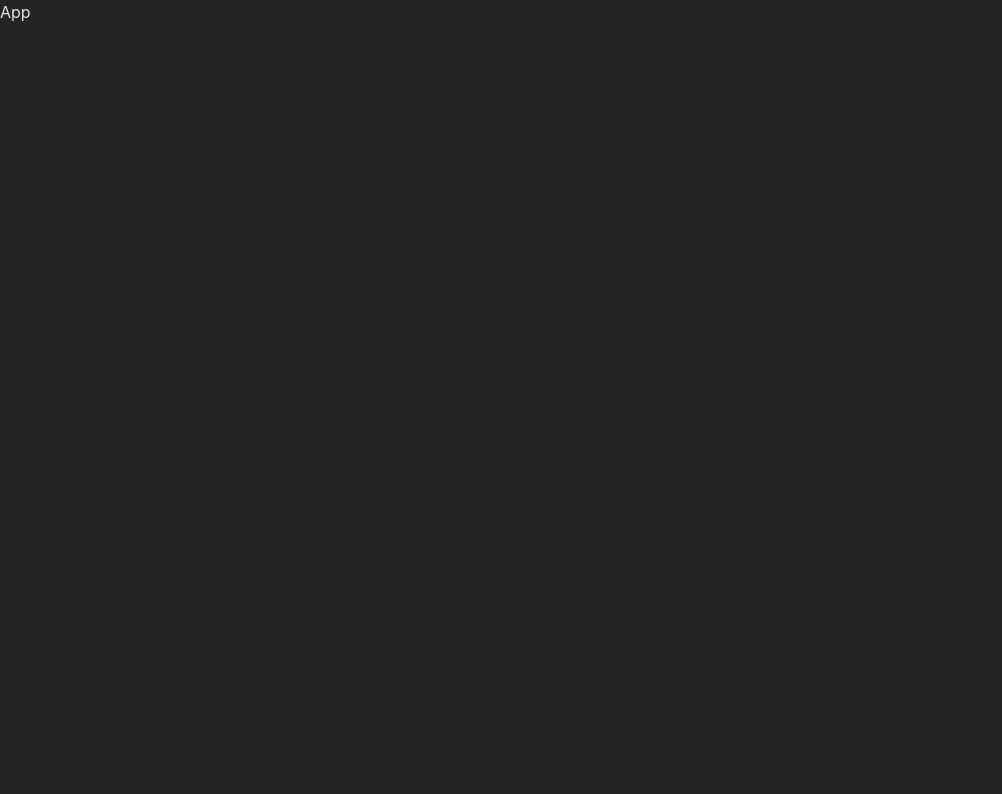
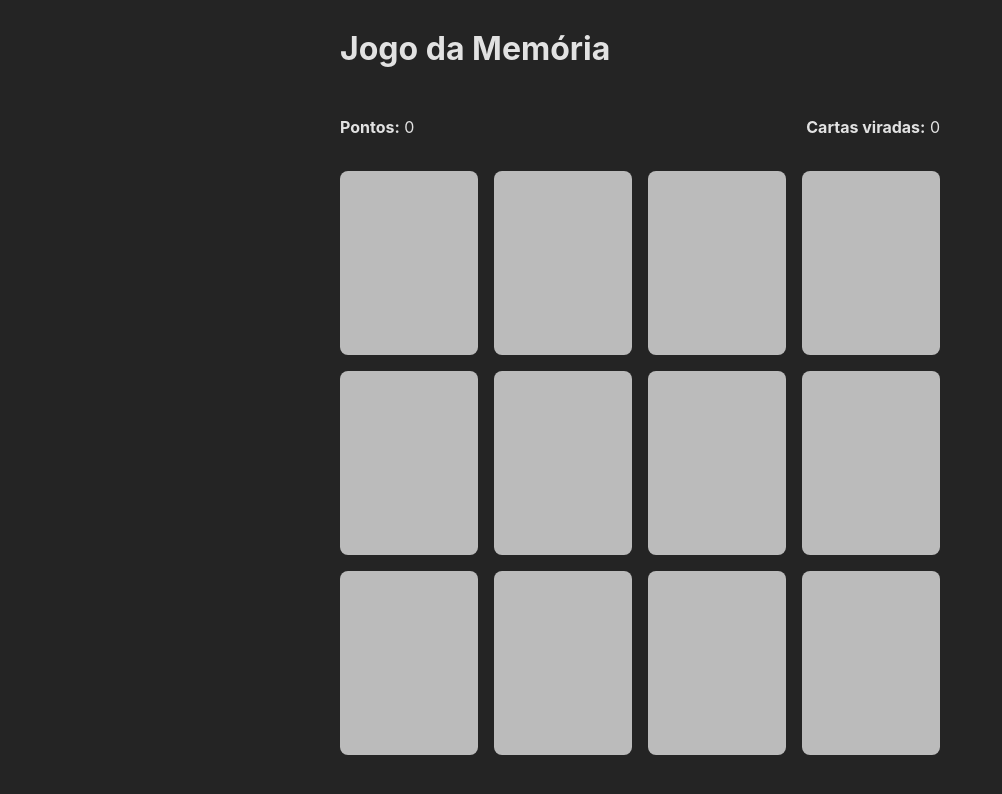
Before and after one commit to EmersonNetero/JogoDaMemoria, a React (Vite) app: page / in a window 1280 px wide. Shown: the top 794 px of the page, without its empty margins (0-1002 px from the left). Built offline with nearby package versions, Linux system fonts and the light colour scheme.

Commit message:
feat: adiciona components do layout e seus estilos

```diff
--- a/src/App.jsx
+++ b/src/App.jsx
@@ -1,8 +1,10 @@
+import { JogoDaMemoria } from "./components/JogoDaMemoria"
+
 function App() {
 
   return (
     <div className="App">
-      App
+      <JogoDaMemoria />
     </div>
   )
 }
--- /dev/null
+++ b/src/components/Carta.jsx
@@ -0,0 +1,12 @@
+export function Carta({id, idDoPar, imagem}) {
+  return (
+    <button id={id} className="carta">
+      <div className="carta__conteudo">
+        <div className="carta__frente"></div>
+        <div className="carta__costas">
+          <img src={imagem} alt={`Carta ${id}`} width={300} />
+        </div>
+      </div>
+    </button>
+  )
+}
--- /dev/null
+++ b/src/components/JogoDaMemoria.jsx
@@ -0,0 +1,17 @@
+import { Carta } from "./Carta";
+import { Placar } from "./Placar";
+import { paresDeCartas } from "../constants/cartas";
+
+export function JogoDaMemoria() {
+  return (
+    <div className="jogo-da-memoria">
+      <div className="jogo-da-memoria__conteudo">
+        <h1>Jogo da Memória</h1>
+        <Placar />
+        <div className="jogo-da-memoria__cartas">
+          {paresDeCartas.map((carta) => <Carta key={carta.id} {...carta}/>)}
+        </div>
+      </div>
+    </div>
+  )
+}
--- /dev/null
+++ b/src/components/Placar.jsx
@@ -0,0 +1,20 @@
+export function Placar() {
+  return (
+    <div className="placar">
+      <Pontos titulo="Pontos" valor={0}/>
+      <Pontos titulo="Cartas viradas" valor={0}/>
+    </div>
+  )
+}
+
+
+function Pontos({titulo, valor}) {
+  return (
+    <div className="pontos">
+      <strong className="pontos__titulo">
+        {titulo}:
+      </strong>
+      <span className="pontos__valor"> {valor}</span>
+    </div>
+  )
+}
--- /dev/null
+++ b/src/constants/cartas.js
@@ -0,0 +1,18 @@
+const imagens = [
+  "javascript.png",
+  "nextjs.png",
+  "reactjs.png",
+  "typescript.png",
+  "vitejs.png",
+  "nodejs.png"
+]
+
+const cartasUnicas = imagens.map((imagem, idDoPar) => ({
+  idDoPar,
+  imagem
+}));
+
+export const paresDeCartas = [...cartasUnicas, ...cartasUnicas].map((carta, id) => ({
+  ...carta,
+  id
+}))
--- a/src/index.css
+++ b/src/index.css
@@ -37,3 +37,81 @@ body {
 .button:focus-visible {
   outline: 4px auto -webkit-focus-ring-color;
 }
+
+.jogo-da-memoria {
+  padding: 1rem;
+
+}
+
+.jogo-da-memoria__conteudo {
+  max-width: 600px;
+  margin: 0 auto;
+}
+
+.jogo-da-memoria__cartas {
+  display: grid;
+  grid-template-columns: repeat(4, 1fr);
+  gap: 1rem;
+}
+
+.placar {
+  padding: 1rem 0;
+  display: flex;
+  justify-content: space-between;
+  align-items: center;
+}
+
+.pontos {
+  padding: 1rem 0;
+}
+
+.carta {
+  width: 100%;
+  aspect-ratio: 3/4;
+  perspective: 400px;
+
+  /* button */
+  appearance: none;
+  background-color: transparent;
+  border: none;
+  padding: 0;
+  cursor: pointer;
+}
+
+.carta img {
+  max-width: 100%;
+}
+
+.carta__conteudo {
+  position: relative;
+  width: 100%;
+  height: 100%;
+  transition: transform 0.8s;
+  transform-style: preserve-3d;
+
+}
+
+.carta__frente, .carta__costas {
+  width: 100%;
+  height: 100%;
+  border-radius: 0.5rem;
+  overflow: hidden;
+  position: absolute;
+  left: 0;
+  top: 0;
+
+  backface-visibility: hidden;
+  -webkit-backface-visibility: hidden;
+}
+
+.carta__frente {
+  background-color: #bbb;
+}
+
+.carta__costas {
+  transform: rotateY(180deg);
+}
+
+.carta:hover .carta__conteudo {
+  transform: rotateY(180deg);
+}
```
